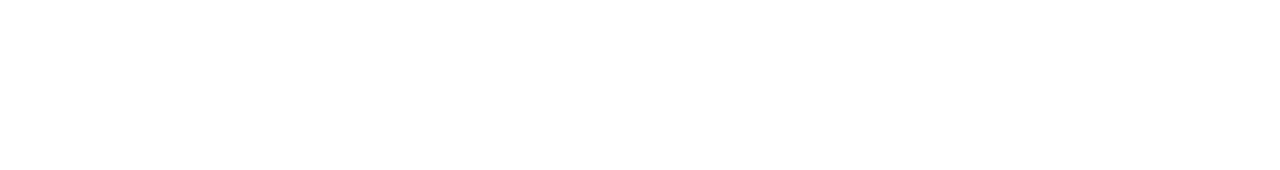
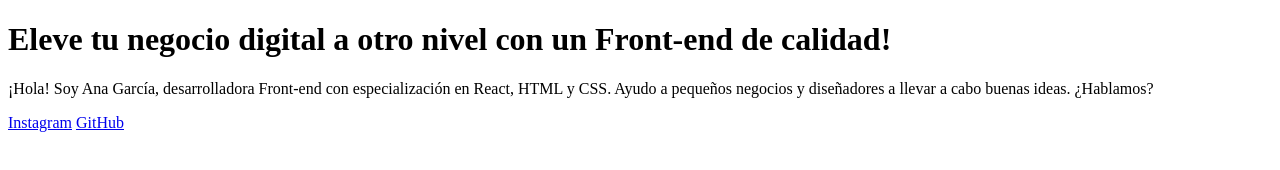
Before and after one commit to jbernalg/ALURA_Data_Science, a plain HTML site: page HTML_CSS/Portafolio/index.html in a window 1280 px wide. Drawn offline with Linux system fonts and the light colour scheme.

Commit message:
titulo y parrafo

```diff
--- a/HTML_CSS/Portafolio/index.html
+++ b/HTML_CSS/Portafolio/index.html
@@ -7,7 +7,18 @@
 </head>
 <body>
     <header></header>
-    <main></main>
+    <main>
+        <h1>Eleve tu negocio digital a otro nivel <strong>con un Front-end de
+            calidad!</strong>
+        </h1>
+        <p>
+            ¡Hola! Soy Ana García, desarrolladora Front-end con
+            especialización en React, HTML y CSS. Ayudo a pequeños negocios y
+            diseñadores a llevar a cabo buenas ideas. ¿Hablamos?
+        </p>
+        <a href="https://www.instagram.com/">Instagram</a>
+        <a href="https://www.github.com/">GitHub</a>
+    </main>
     <footer></footer>
 </body>
 </html>
```
